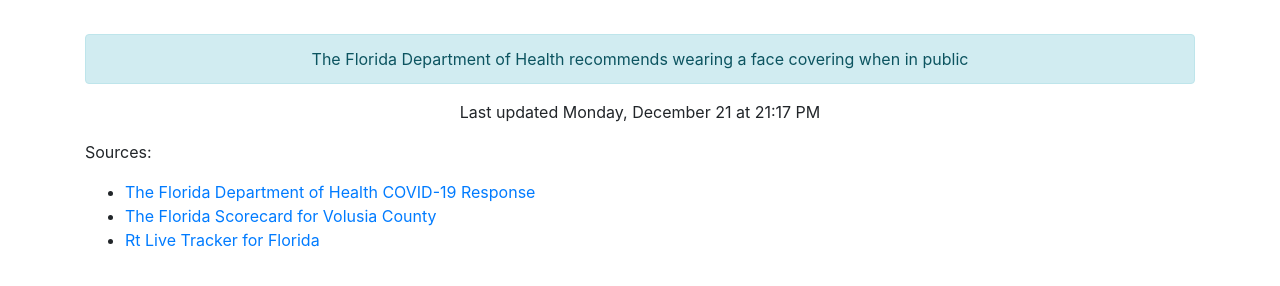
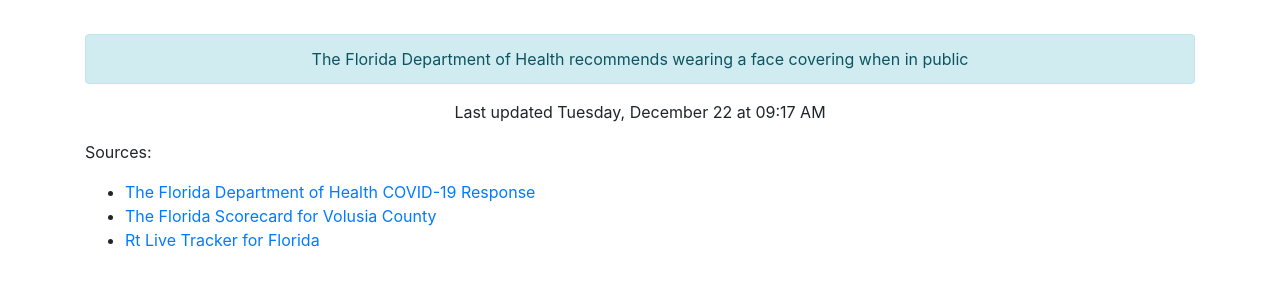
Before and after one commit to thinkjson/timeforchurch, a Jekyll site: the page built from index.md, in a window 1280 px wide. Shown: the part 586-872 px from the top of the page. Built offline with Jekyll 4.4.1, drawn with Linux system fonts in a browser that asks for light colours; our own code applies the rules of GitHub Pages for plain Markdown files.

Commit message:
Updating data

```diff
--- a/_includes/data.html
+++ b/_includes/data.html
@@ -10,4 +10,4 @@
     <div class="outcome text-success">YES</div>
     <div class="alert alert-info" role="alert">The Florida Department of Health recommends wearing a face covering when in public</div>
 
-    <p>Last updated Monday, December 21 at 21:17 PM</p>
+    <p>Last updated Tuesday, December 22 at 09:17 AM</p>
```
